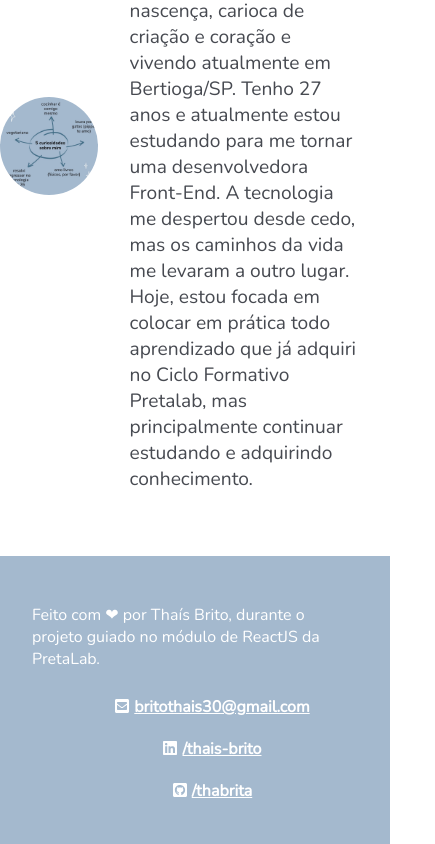
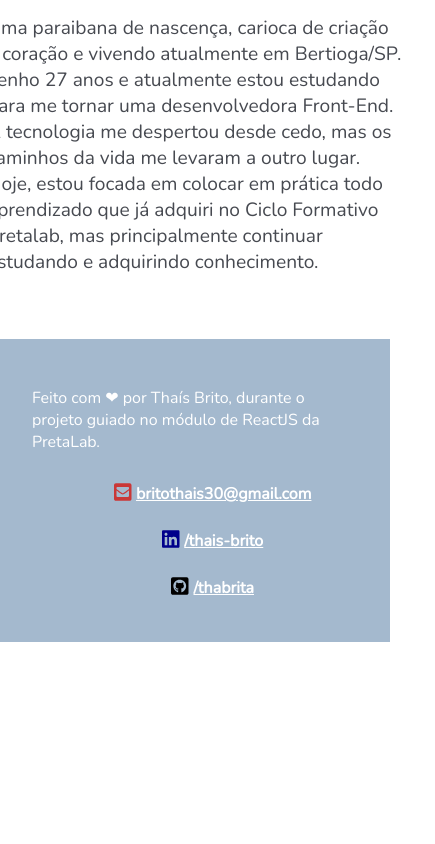
Before and after one commit to thabrita/projeto-final-react, a React (Vite) app: page /sobre in a window 390 px wide. Shown: the part 1127-1971 px from the top of the page, 435 px wide, since content can reach past the window. After the commit the page ends 1769 px from the top, so only its background shows below. Built offline with nearby package versions, Linux system fonts and the light colour scheme; no server answers.

Commit message:
Finalizando projeto

```diff
--- a/src/components/Footer.jsx
+++ b/src/components/Footer.jsx
@@ -8,16 +8,16 @@ export function Footer() {
             <div className={styles.containerFooter}>
                 <ul className={styles.listaFooter}>
                     <li>
-                        <i class="fas fa-envelope-square estilo-icon"></i>
+                        <i class="fas fa-envelope-square estilo-icon" id={styles.iconeUm}></i>
                         <a href="mailto:britothais30@gmail.com" target="_blank" className={styles.links}>britothais30@gmail.com</a>
                     </li>
                     <li>
-                        <i class="fab fa-linkedin estilo-icon"></i>
+                        <i class="fab fa-linkedin estilo-icon" id={styles.iconeDois}></i>
                         <a href="https://www.linkedin.com/in/tha%C3%ADs-brito-02774111a/" target="_blank"
                         className={styles.links}>/thais-brito</a>
                     </li>
                     <li>
-                        <i class="fab fa-github-square estilo-icon"></i>
+                        <i class="fab fa-github-square estilo-icon" id={styles.iconeTres}></i>
                         <a href="https://github.com/thabrita" target="_blank" className={styles.links}>/thabrita</a>
                     </li>
                 </ul>
--- a/src/pages/Portfolio.jsx
+++ b/src/pages/Portfolio.jsx
@@ -47,7 +47,7 @@ export function Portfolio() {
 
     return (
         <>
-        <Header text="Meu portifólio" image={portfolioImg}/>
+        <Header text="Meu portfólio" image={portfolioImg}/>
         <div className={styles.projetosContainer}>
             <h1 className={styles.projetosTitle}>Projetos</h1>
             <div className={styles.cardContainer}>
--- a/src/styles/components/footer.module.css
+++ b/src/styles/components/footer.module.css
@@ -39,6 +39,21 @@
     margin: 5px;
 }
 
+#iconeUm {
+    color: #ca3737;
+    font-size: 20px;
+}
+
+#iconeDois {
+    color: darkblue;
+    font-size: 20px;
+}
+
+#iconeTres {
+    color: black;
+    font-size: 20px;
+}
+
 @media(max-width: 765px) {
     .listaFooter {
         display: flex;
--- a/src/styles/pages/portfolio.module.css
+++ b/src/styles/pages/portfolio.module.css
@@ -34,7 +34,7 @@
 }
 
 .cardLink {
-    background-color: #3f6a83;
+    background-color: #8ba6c2;
     border: none;
     color: white;
     padding: 12px 32px;
@@ -43,6 +43,10 @@
     font-size: 16px;
     border-radius: 50px;
     cursor: pointer;
+}
+
+.cardLink:hover {
+    background-color: #326d8f;
 }
 
 .cardRepo {
--- a/src/styles/pages/sobre.module.css
+++ b/src/styles/pages/sobre.module.css
@@ -37,4 +37,9 @@
         display: flex;
         flex-direction: column;
     }
+
+    .principalContainer {
+        display: flex;
+        flex-direction: column;
+    }
 }
```
